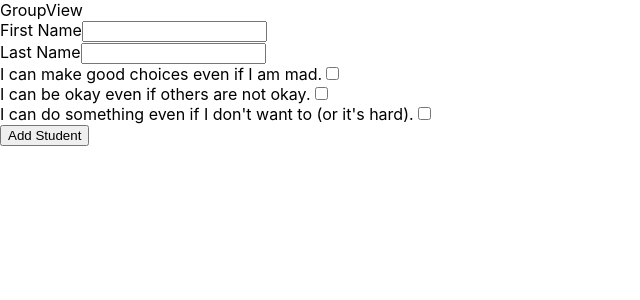
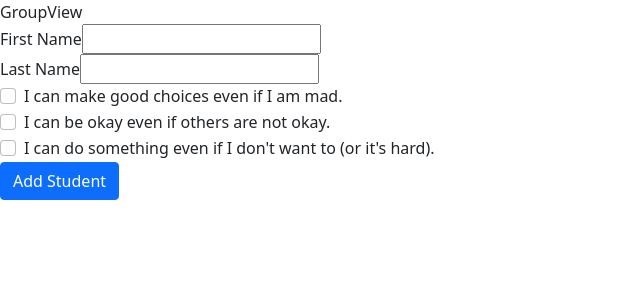
Before and after one commit to sarahkuny/classroom-sorter, a React (Create React App) app in the folder client/: page / in a window 1280 px wide. Shown: the top 300 px of the page, without its empty margins (0-640 px from the left). Built offline with nearby package versions, Linux system fonts and the light colour scheme.

Commit message:
add bootstrap styling

```diff
--- a/client/package.json
+++ b/client/package.json
@@ -6,7 +6,9 @@
     "@testing-library/jest-dom": "^5.16.4",
     "@testing-library/react": "^13.2.0",
     "@testing-library/user-event": "^13.5.0",
+    "bootstrap": "^5.1.3",
     "react": "^18.1.0",
+    "react-bootstrap": "^2.3.1",
     "react-dom": "^18.1.0",
     "react-scripts": "5.0.1",
     "web-vitals": "^2.1.4"
--- a/client/src/components/RosterView.js
+++ b/client/src/components/RosterView.js
@@ -1,4 +1,5 @@
 import React, { useEffect, useState } from 'react'
+import {Button, Form, FormControl, FormGroup, ToggleButton} from 'react-bootstrap'
 
 export default function RosterView() {
   const [firstName, setFirstName] = useState("");
@@ -6,6 +7,7 @@ export default function RosterView() {
   const [hasGoalOne, setHasGoalOne] = useState(false);
   const [hasGoalTwo, setHasGoalTwo] = useState(false);
   const [hasGoalThree, setHasGoalThree] = useState(false);
+  const [student, setStudent] = useState();
 
   const handleFirstNameChange = (event) => {
     let input = event.target.value;
@@ -25,12 +27,20 @@ export default function RosterView() {
       setHasGoalTwo(event.target.checked)
   }
 
-  const handleCheckThree = (event) => {
-      setHasGoalThree(event.target.checked)
+  const handleCheckThree = (e) => {
+      setHasGoalThree(e.target.checked)
+      console.log(hasGoalThree)
   }
 
   const handleAddStudent = (e) => {
-      e.preventDefault();
+    e.preventDefault();
+    setStudent(
+        {firstName: firstName,
+        lastName: lastName,
+        hasGoalOne: hasGoalOne,
+        hasGoalTwo: hasGoalTwo,
+        hasGoalThree: hasGoalThree}
+    )
       //post request to students
       //setStudents(response)
       //post request to behaviors
@@ -49,19 +59,12 @@ export default function RosterView() {
                 <label>Last Name</label>
                 <input onChange={handleLastNameChange} value={lastName}></input>
             </div>
-            <div className="goal-selection">
-                <label>I can make good choices even if I am mad.</label>
-                <input type="checkbox" checked={hasGoalOne}  onClick={handleCheckOne}></input>
-            </div>
-            <div className="goal-selection">
-                <label>I can be okay even if others are not okay.</label>
-                <input type="checkbox" checked={hasGoalTwo} onClick={handleCheckTwo}></input>
-            </div>
-            <div className="goal-selection">
-                <label>I can do something even if I don't want to (or it's hard).</label>
-                <input type="checkbox" checked={hasGoalThree} onClick={handleCheckThree}></input>
-            </div>
-            <button onClick={handleAddStudent}>Add Student</button>
+           <FormGroup>
+                <Form.Check type="checkbox" label="I can make good choices even if I am mad." checked={hasGoalOne} onChange={handleCheckOne}/>
+                <Form.Check type="checkbox" label="I can be okay even if others are not okay." checked={hasGoalTwo} onChange={handleCheckTwo}/>
+                <Form.Check type="checkbox" label="I can do something even if I don't want to (or it's hard)." checked={hasGoalThree} onChange={handleCheckThree}/>
+            </FormGroup>
+            <Button  onClick={handleAddStudent}>Add Student</Button>
         </form>
     </div>
   )
--- a/client/src/index.js
+++ b/client/src/index.js
@@ -2,6 +2,10 @@ import React from 'react';
 import ReactDOM from 'react-dom/client';
 import './index.css';
 import App from './App';
+import 'bootstrap/dist/css/bootstrap.min.css';
+import $ from 'jquery';
+import Popper from 'popper.js';
+import 'bootstrap/dist/js/bootstrap.bundle.min';
 
 const root = ReactDOM.createRoot(document.getElementById('root'));
 root.render(
--- a/package.json
+++ b/package.json
@@ -7,13 +7,16 @@
     "migrate": "node model/database.js"
   },
   "dependencies": {
+    "bootstrap": "^5.1.3",
     "cookie-parser": "~1.4.4",
     "debug": "~2.6.9",
     "dotenv": "^16.0.0",
     "express": "~4.16.1",
     "http-errors": "~1.6.3",
+    "jquery": "^3.6.0",
     "morgan": "~1.9.1",
     "mysql": "^2.18.1",
-    "nodemon": "^2.0.16"
+    "nodemon": "^2.0.16",
+    "popper.js": "^1.16.1"
   }
 }
```
Also changed, not shown: 2 other files (tests, documents, lock files or other folders).
